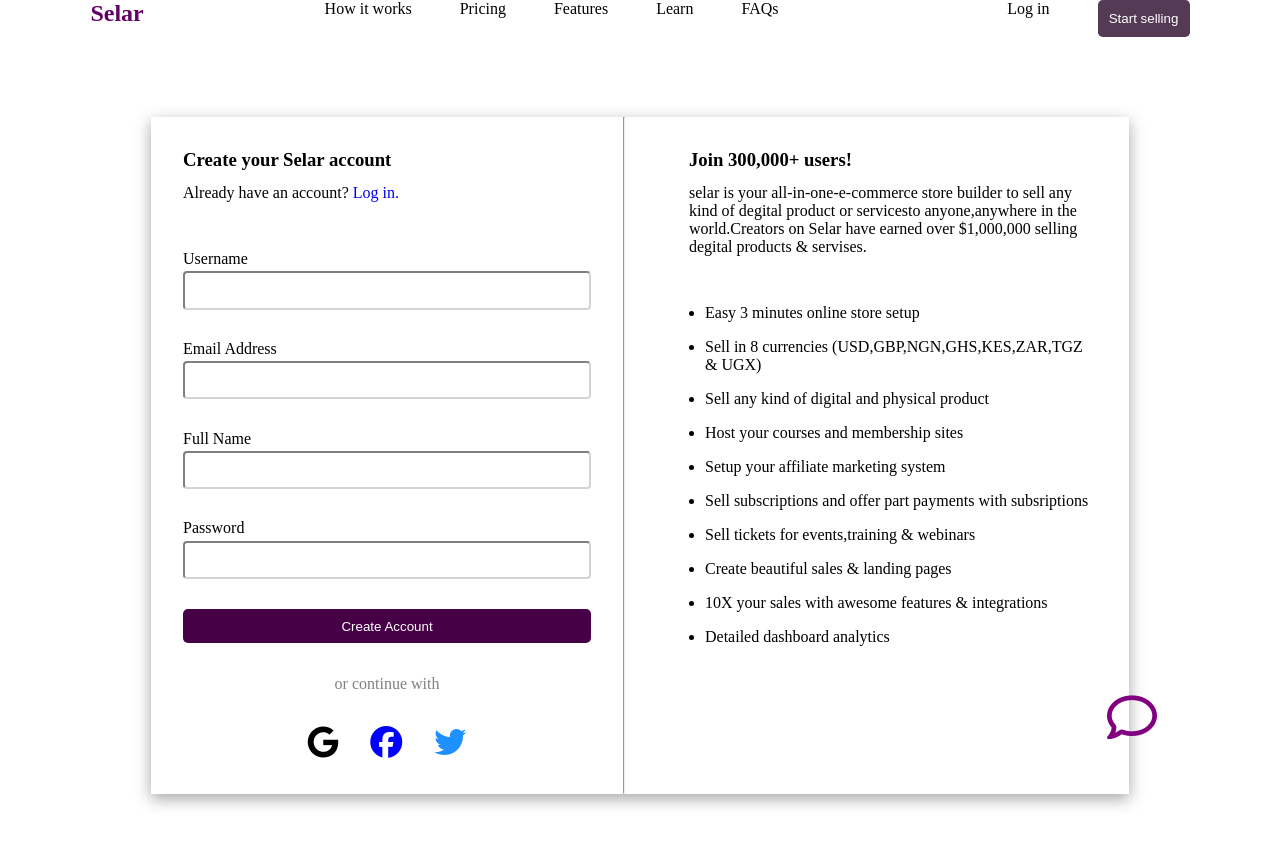
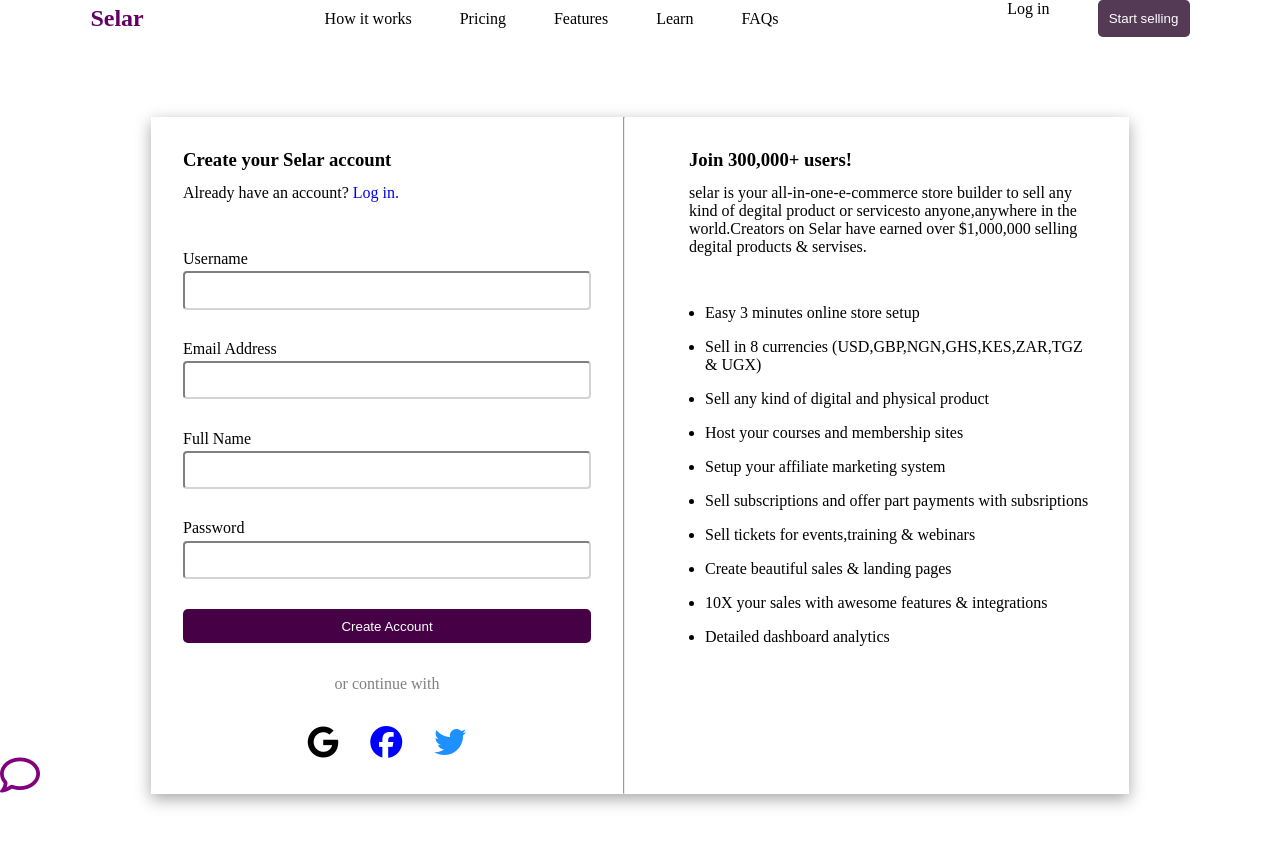
Before and after one commit to Asquare952/selaraccount, a plain HTML site: page index.html in a window 1280 px wide. Drawn offline with Linux system fonts and the light colour scheme.

Commit message:
add changes

```diff
--- a/style.css
+++ b/style.css
@@ -6,7 +6,7 @@
 .container{
     display: flex;
     justify-content: space-around;
-    /* align-items: center; */
+    align-items: center;
 }
 .nav{
     font-size: 1.5rem;
@@ -125,12 +125,12 @@ label{
     cursor: pointer;
 }
 .fixed-element{
-    padding: 2rem;
-    width: 200px;
+    /* padding: 2rem;
+    width: 200px; */
     position: fixed;
-    right: 5px;
-    font-size: 50px;
-    bottom: 20px;
+    /* right: 15px; */
+    font-size: 40px;
+    bottom: 0px;
     color: purple;
 }
 @media (max-width: 730px) {
```
